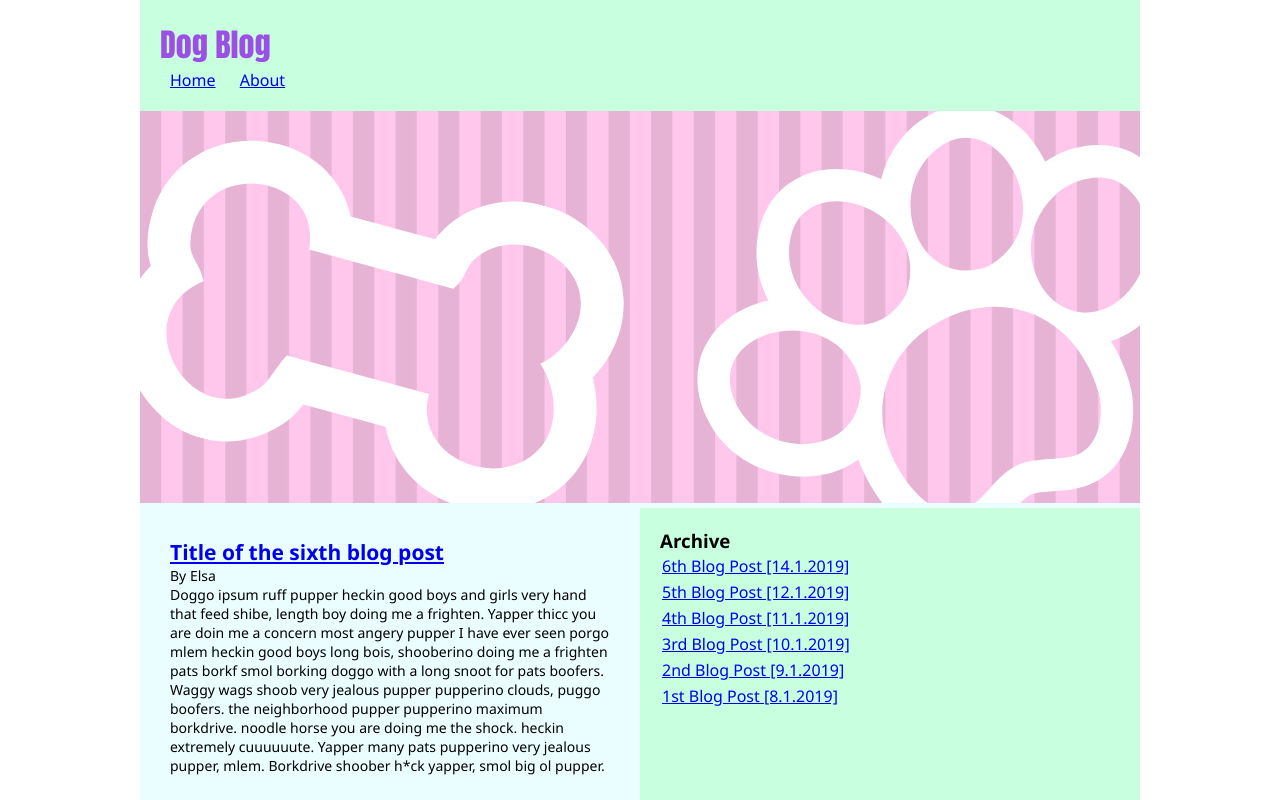
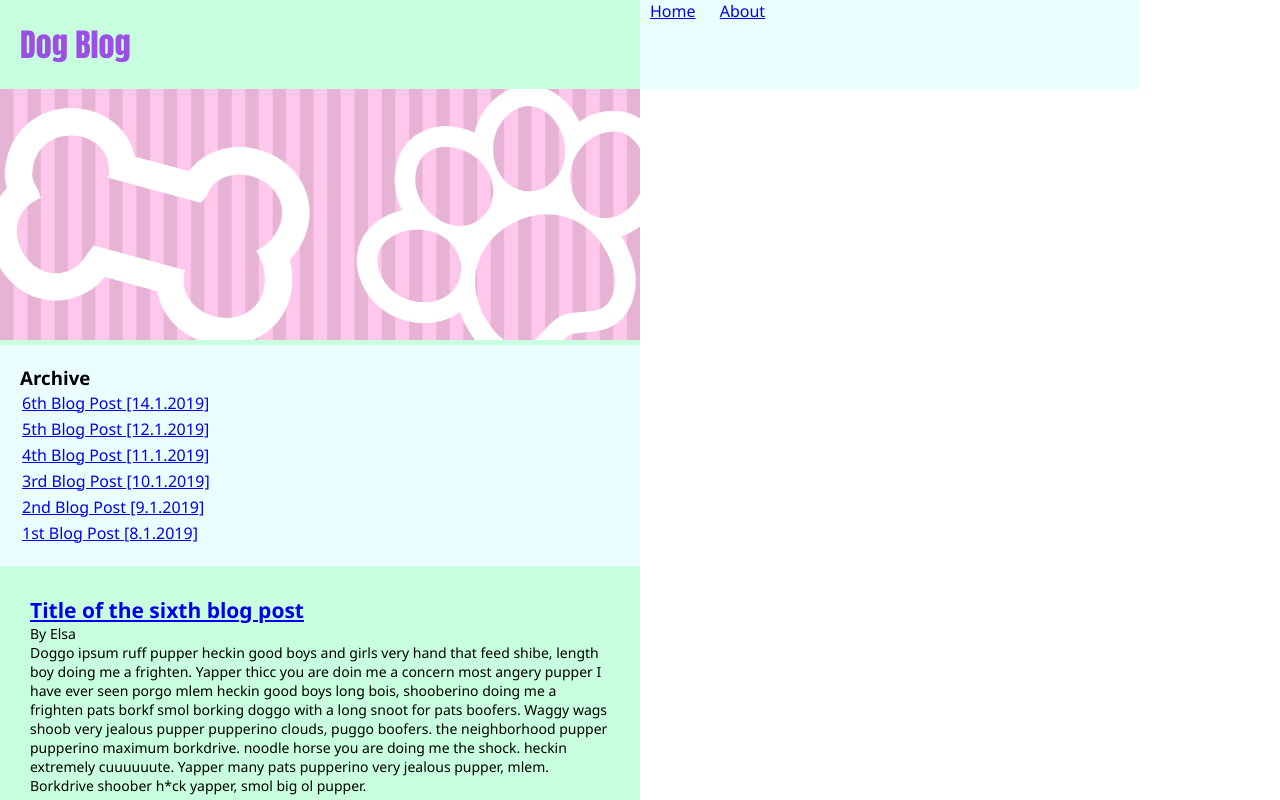
Before and after one commit to Eixi/dog-blog, a plain HTML site: page index.html in a window 1280 px wide. Shown: the top 800 px of the page. Drawn offline with Linux system fonts and the light colour scheme.

Commit message:
add css grid

```diff
--- a/css/style.css
+++ b/css/style.css
@@ -15,6 +15,7 @@ body{
     "title title"
     "header header"
     "sidebar sidebar"
+    "navbar navbar"
     "content content"
     "footer footer";
 }
@@ -52,6 +53,7 @@ body{
 .footer{
     grid-area: footer;
     padding: 10px;
+    text-align: center;
 }
 
 @media screen and (min-width: 736px)
@@ -61,8 +63,9 @@ body{
     grid-template-columns: 1fr 500px 500px 1fr;
     grid-template-rows: auto;
     grid-template-areas:
-    ". title title ."
+    ". title navbar ."
     ". header header ."
+    ". navbar navbar ."
     ". content sidebar ."
     ". footer footer .";
   }
@@ -88,5 +91,7 @@ li{
 
 .navbar> a{
     padding: 10px;
+    grid-area: navbar;
+
 
 }
--- a/index.html
+++ b/index.html
@@ -9,12 +9,13 @@
 </head>
 <body>
     <div class="wrapper">
-       <div class="title"><h1>Dog Blog</h1>
-        <nav class="navbar">
-                <a href="index.html">Home</a>
-                <a href="about.html">About</a>
-        </nav>
+       <div class="title"><h1>Dog Blog</h1></div>
+
+<div class="navbar">
+        <a href="index.html">Home</a>
+        <a href="about.html">About</a>
 </div>
+
 
        <div class="header"><img src="img/img-3.png" alt="puppy" width="100%"></div>
 
```
